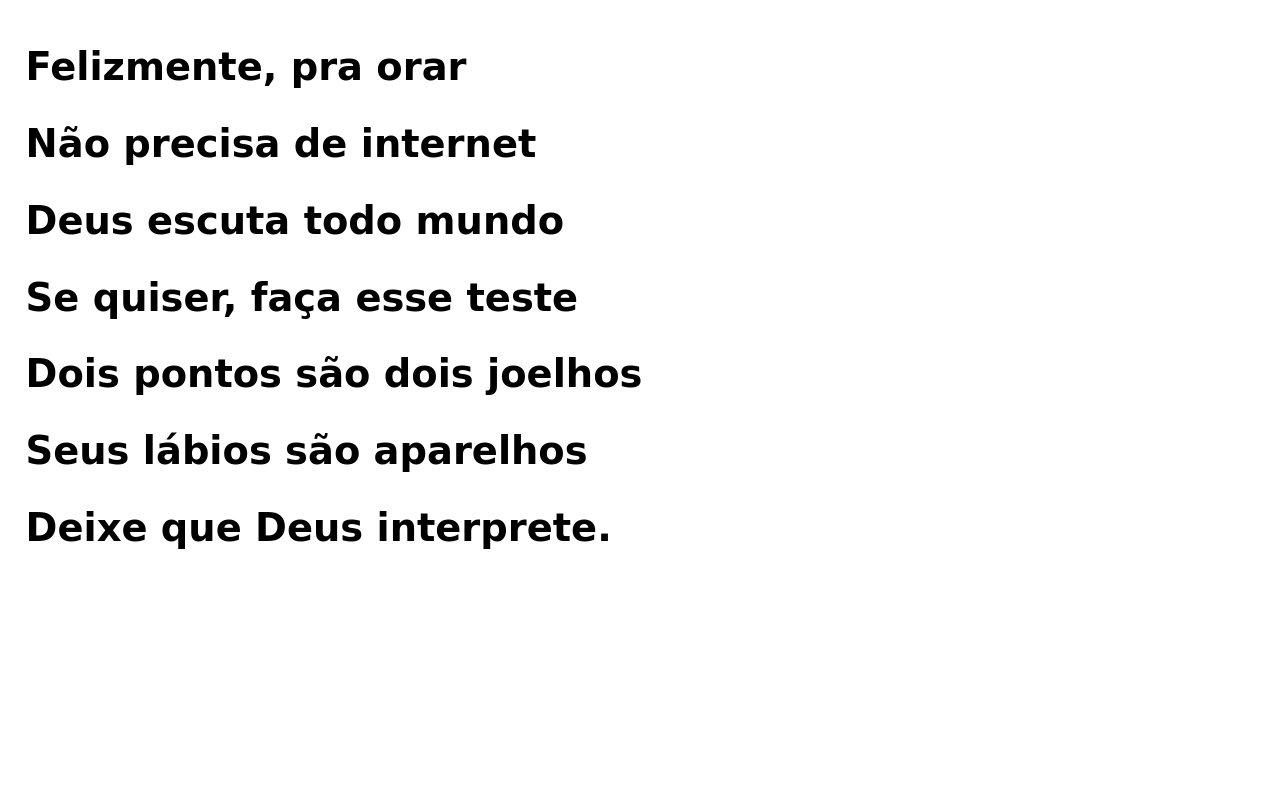
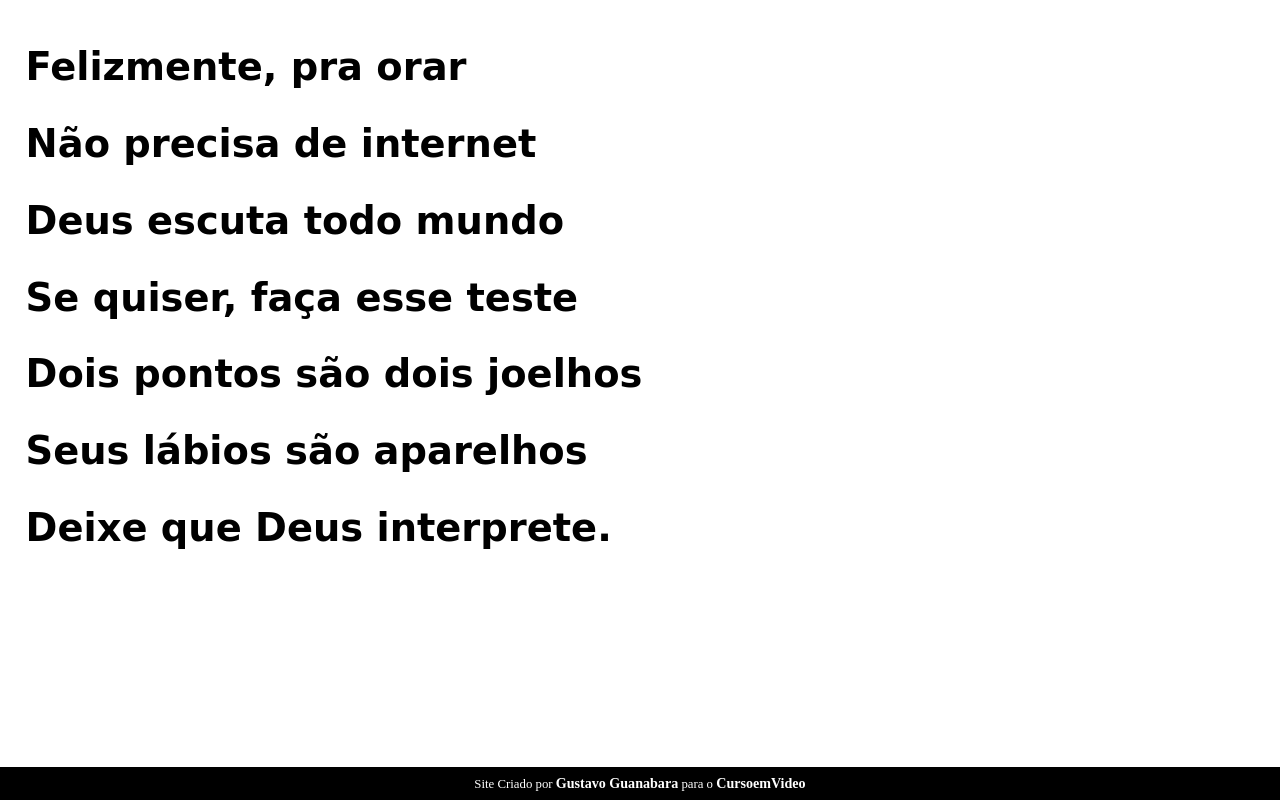
Before and after one commit to MarcoSchwepps/projeto-cordel, a plain HTML site: page index.html in a window 1280 px wide. Shown: the part 4953-5753 px from the top of the page. Before the commit the page ends 5720 px from the top, so only its background shows below. Drawn offline with Linux system fonts and the light colour scheme.

Commit message:
finalização

```diff
--- a/index.html
+++ b/index.html
@@ -88,5 +88,8 @@
             </p>
         </section>
     </main>
+    <footer>
+        <p>Site Criado por <a href="#">Gustavo Guanabara</a> para o <a href="#">CursoemVideo</a></p>
+    </footer>
 </body>
 </html>
--- a/style.css
+++ b/style.css
@@ -91,3 +91,12 @@ div#segunda {
     height: 110vh;
     background-size: cover;
 }
+
+footer > p {
+    padding: 1vh;
+    margin: 0px;
+    background-color: black;
+    text-align: center;
+    color: white;
+    font-size: 1vw;
+}
```
